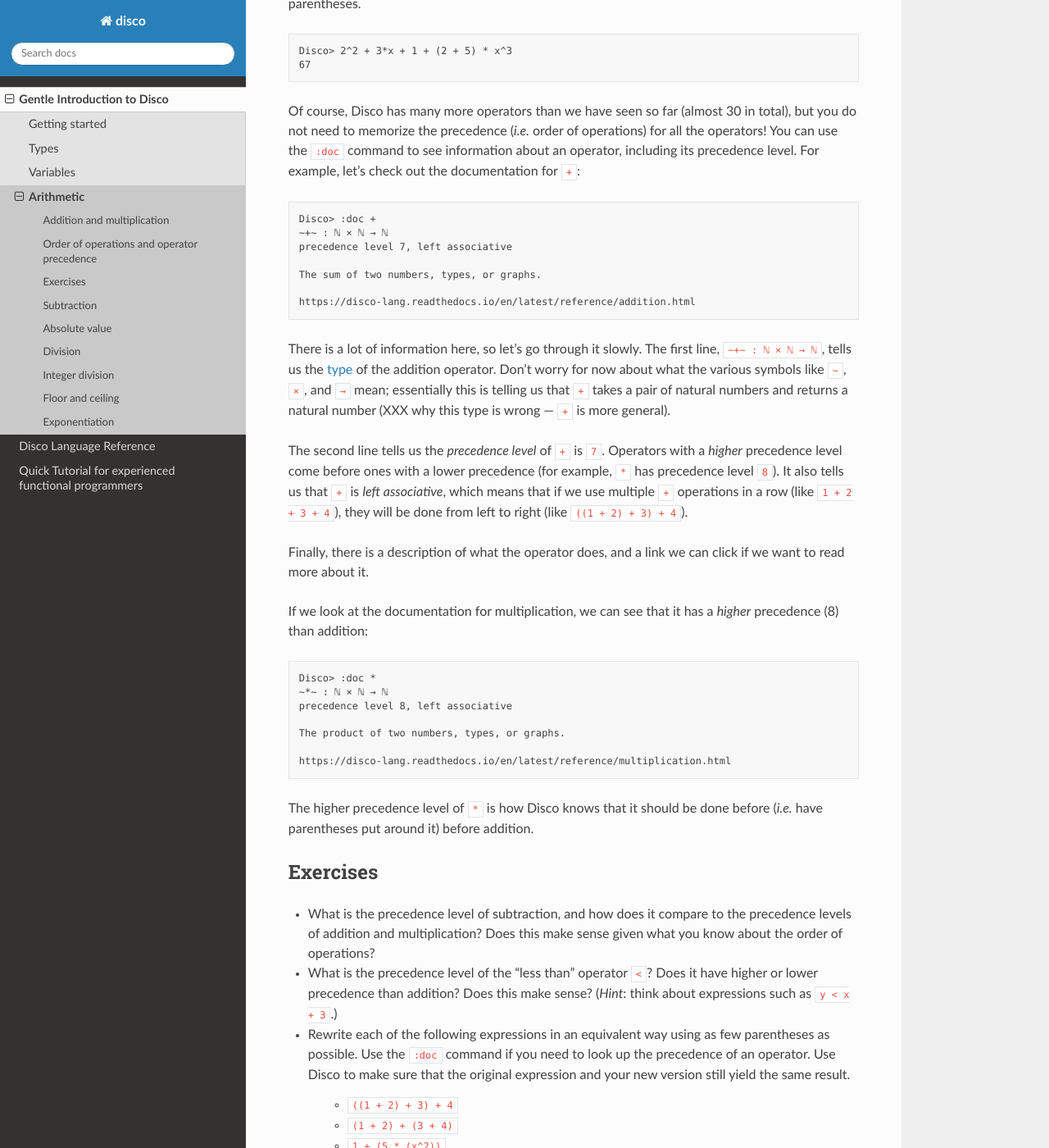
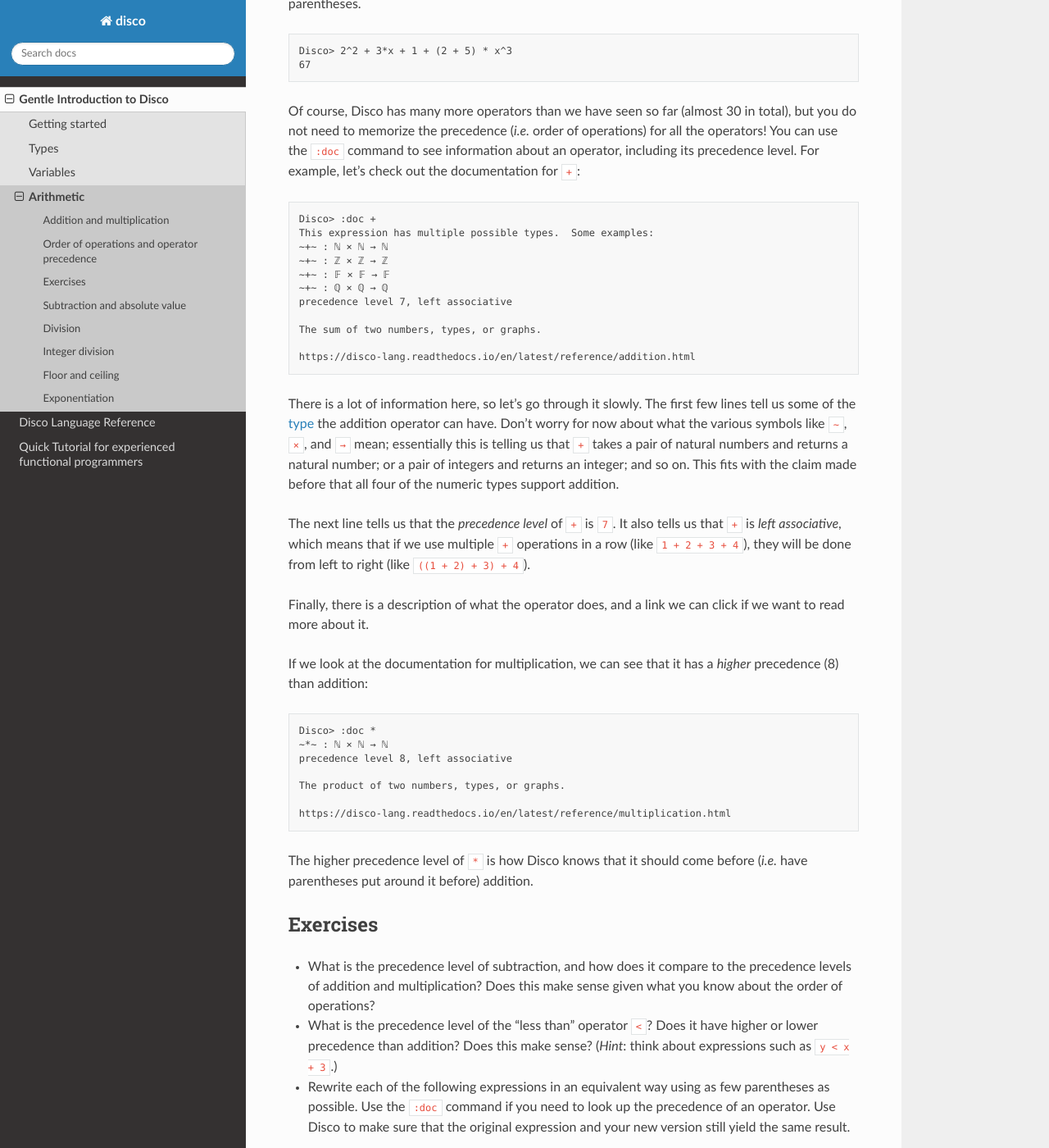
Before and after one commit to disco-lang/disco, a Sphinx documentation site: the page built from docs/introduction/arithmetic.rst, in a window 1280 px wide and 1400 px high, scrolled down 1310 px. Shown: the whole window at 82% size. Built offline with Sphinx 7.4.7 and the Read the Docs theme 2.0.0, drawn with Linux system fonts in a browser that asks for light colours; pages that are not in the unit, such as notebooks, are missing from menus; some of the changed text lies outside the part shown.

Commit message:
more writing

```diff
--- a/docs/introduction/arithmetic.rst
+++ b/docs/introduction/arithmetic.rst
@@ -85,7 +85,11 @@
 ::
 
    Disco> :doc +
+   This expression has multiple possible types.  Some examples:
    ~+~ : ℕ × ℕ → ℕ
+   ~+~ : ℤ × ℤ → ℤ
+   ~+~ : 𝔽 × 𝔽 → 𝔽
+   ~+~ : ℚ × ℚ → ℚ
    precedence level 7, left associative
 
    The sum of two numbers, types, or graphs.
@@ -93,18 +97,19 @@
    https://disco-lang.readthedocs.io/en/latest/reference/addition.html
 
 There is a lot of information here, so let's go through it slowly.
-The first line, ``~+~ : ℕ × ℕ → ℕ``, tells us the :doc:`type <types>`
-of the addition operator.  Don't worry for now about what the various
+The first few lines tell us some of the :doc:`type <types>`
+the addition operator can have.  Don't worry for now about what the various
 symbols like ``~``, ``×``, and ``→`` mean; essentially this is telling
 us that ``+`` takes a pair of natural numbers and returns a natural
-number (XXX why this type is wrong --- ``+`` is more general).
+number; or a pair of integers and returns an integer; and so on.  This
+fits with the claim made before that all four of the numeric types
+support addition.
 
-The second line tells us the *precedence level* of ``+`` is ``7``.
-Operators with a *higher* precedence level come before ones with a
-lower precedence (for example, ``*`` has precedence level ``8``).  It
-also tells us that ``+`` is *left associative*, which means that if we
-use multiple ``+`` operations in a row (like ``1 + 2 + 3 + 4``), they
-will be done from left to right (like ``((1 + 2) + 3) + 4``).
+The next line tells us that the *precedence level* of ``+`` is ``7``.
+It also tells us that ``+`` is *left associative*, which means
+that if we use multiple ``+`` operations in a row (like ``1 + 2 + 3 +
+4``), they will be done from left to right (like ``((1 + 2) + 3) +
+4``).
 
 Finally, there is a description of what the operator does, and a link
 we can click if we want to read more about it.
@@ -123,7 +128,7 @@
    https://disco-lang.readthedocs.io/en/latest/reference/multiplication.html
 
 The higher precedence level of ``*`` is how Disco knows that it should
-be done before (*i.e.* have parentheses put around it) before addition.
+come before (*i.e.* have parentheses put around it before) addition.
 
 Exercises
 ---------
@@ -148,24 +153,30 @@
     * ``((((2 + 3) * 5) + 2) * 10) * 2``
     * ``x^(2^(3^1))``
 
-Subtraction
------------
+Subtraction and absolute value
+------------------------------
 
-Subtraction is written using ``-``.  Also ``.-`` for saturating subtraction.
+We can also perform subtraction in Disco, using the usual ``-``
+operator.  As mentioned before, we can only do subtraction on integers
+(``Z``) and rational numbers (``Q``); however, remember that other
+numeric types can be automatically converted into one of these.
 
-Only Z, Q support subtraction.
+The absolute value function is written ``|x|`` or ``abs(x)``.  It's
+worth noting that absolte value turns integers into natural numbers,
+and rational numbers into fractional numbers.  For example:
 
-Absolute value
---------------
+::
 
-Written ``|x|`` or ``abs(x)``.
-
-Types: turns Z into N, Q into F.  Show examples.
+   Disco> :type -3
+   -3 : ℤ
+   Disco> :type |-3|
+   abs(-3) : ℕ
 
 Division
 --------
 
-Written using ``/``.  Only F, Q support division.  Show examples.
+Division is written using ``/``.  Only fractional numbers (``F``) and
+rational numbers (``Q``) support division.
 
 Integer division
 ----------------
```
Also changed, not shown: docs/introduction/types.rst (+23 -0 lines).
